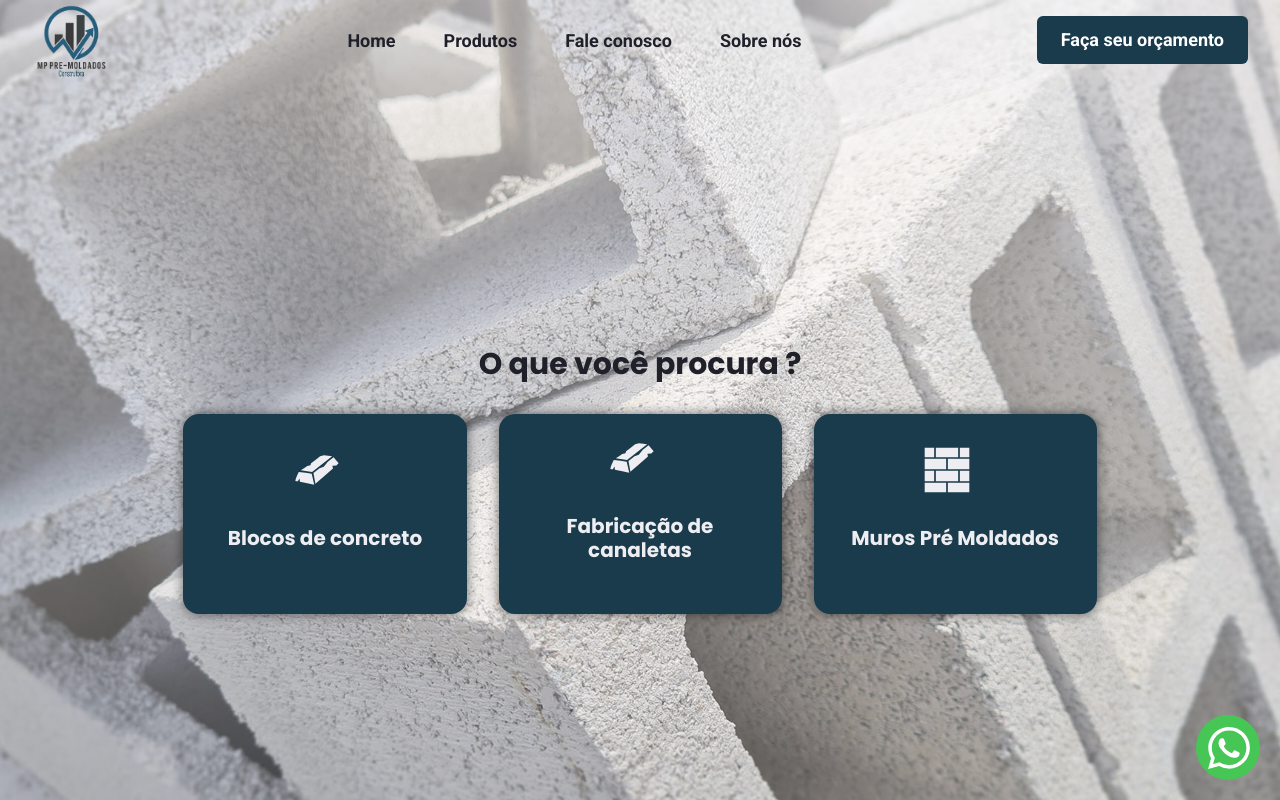
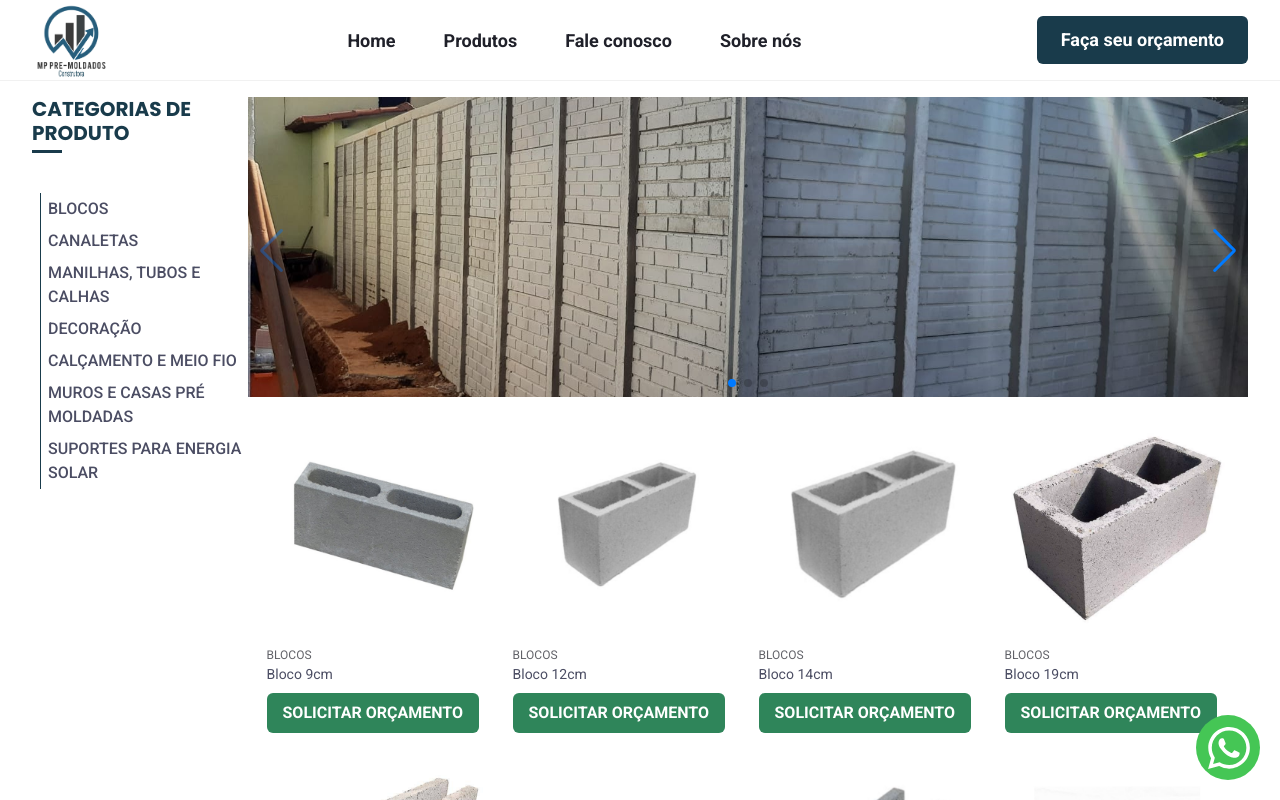
Before and after one commit to pedromiiguel/lp-pre-moldados, a Next.js app: page / in a window 1280 px wide. Shown: the top 800 px of the page. Built offline with nearby package versions, Linux system fonts and the light colour scheme.

Commit message:
feat: created new section with filter product filter

```diff
--- a/src/components/Sections/SectionBanner/index.tsx
+++ b/src/components/Sections/SectionBanner/index.tsx
@@ -1,82 +1,154 @@
-import { Box, Flex, Heading, Icon } from '@chakra-ui/react';
-import Link from 'next/link';
+import { Box, Button, Flex, Grid, Stack, Text } from '@chakra-ui/react';
+import { Swiper, SwiperSlide } from 'swiper/react';
 import React from 'react';
+import Aside from '../../Aside';
 import Container from '../../Container';
 import { Navbar } from '../../Navbar';
-import content from './content';
+import { Navigation, Pagination } from 'swiper';
+
+import { products } from '../../Carousel/produts';
+import Image from 'next/image';
+import { useRouter } from 'next/router';
+
+type Categories = {
+  [key in string]: string;
+};
+
+const categories: Categories = {
+  bloco: 'Blocos',
+  canaleta: 'Canaletas',
+  muro: 'Muros e Casas Pré-moldadas',
+  manilha: 'Manilhas, Tubos e Calhas',
+  calcamento: 'Calçamento e Meio fio',
+  decoracao: 'Decoração',
+  suporte: 'Suportes para energia solar',
+};
 
 export const SectionBanner = () => {
+  const { query } = useRouter();
+
+  const filterProducts = products.filter(
+    (product) => product.category === query.category
+  );
+
+  const data = !!filterProducts.length ? filterProducts : products.slice(1, 9);
+
   return (
-    <Box
-      as="section"
-      width="100%"
-      height={['100%', '100%', '100vh', '100vh']}
-      sx={{
-        background:
-          'linear-gradient(#fffbfb92, #dad5d547), url(banner.jpg) no-repeat',
-        backgroundSize: 'cover',
-        backgroundAttachment: 'fixed',
-        backgroundPosition: 'center',
-      }}
-    >
-      <Navbar />
-      <Container height="100%">
-        <Flex
-          height="100%"
-          flexDirection="column"
-          alignItems="center"
-          justifyContent="center"
-        >
-          <Heading fontSize={['2xl', '3xl']} mt={8}>
-            O que você procura ?
-          </Heading>
-          <Flex
-            my={8}
-            align="center"
-            justifyContent="center"
-            gap={8}
-            flexDirection={['column', 'column', 'row']}
-          >
-            {content.cards.map((service) => (
-              <Link href={service.href} passHref key={service.name}>
-                <Flex
-                  borderRadius="16px"
-                  align="center"
-                  justifyContent="center"
-                  flexDirection="column"
-                  bg="blue.900"
-                  color="gray.50"
-                  width="100%"
-                  height="200px"
-                  p={8}
-                  sx={{
-                    boxShadow: '0px 0px 12px rgba(0, 0, 0, 0.555)',
-                  }}
-                  transition="transform .3s"
-                  cursor="pointer"
-                  as="a"
-                  _hover={{
-                    filter: 'brightness(0.9)',
-                  }}
+    <>
+      <Navbar backgroundColor="transparent" isBorderBottom />
+      <Container height="100%" width="100%" mt={4}>
+        <Flex flexDirection={['column', 'column', 'column', 'row']}>
+          <Aside quantity={data.length} />
+          <Box flexDirection="column">
+            <Box
+              maxWidth={1000}
+              maxHeight={300}
+              width="100%"
+              height="100%"
+              overflow="hidden"
+            >
+              <Swiper
+                slidesPerView={1}
+                slidesPerGroup={1}
+                pagination={{
+                  clickable: true,
+                }}
+                navigation={true}
+                loop={false}
+                loopFillGroupWithBlank={true}
+                modules={[Pagination, Navigation]}
+                className="mySwiper"
+              >
+                <SwiperSlide>
+                  <Image
+                    src="/home/muro.jpg"
+                    alt="Muro de concreto"
+                    width={1000}
+                    height={300}
+                    objectFit="cover"
+                  />
+                </SwiperSlide>
+                <SwiperSlide>
+                  <Image
+                    src="/home/blocos.jpg"
+                    alt="Muro de concreto"
+                    width={1000}
+                    height={300}
+                    objectFit="cover"
+                  />
+                </SwiperSlide>
+                <SwiperSlide>
+                  <Image
+                    src="/home/teste.jpg"
+                    alt="Muro de concreto"
+                    width={1000}
+                    height={300}
+                    objectFit="cover"
+                  />
+                </SwiperSlide>
+              </Swiper>
+            </Box>
+            <Grid
+              gridTemplateColumns={[
+                '1fr',
+                'repeat(2,1fr)',
+                'repeat(3,1fr)',
+                'repeat(4,1fr)',
+              ]}
+              columnGap="4"
+              rowGap={6}
+              flex="1"
+              padding={4}
+              justifyItems="center"
+            >
+              {data.map((product, index) => (
+                <Stack
+                  direction="column"
+                  align="flex-start"
+                  justify="space-between"
+                  spacing={2}
+                  key={index}
                 >
-                  <Icon
-                    mr="4"
-                    fontSize="48"
-                    _groupHover={{
-                      color: 'white',
+                  <Image
+                    src={product.image}
+                    alt={product.name}
+                    width="225"
+                    height="225"
+                    objectFit="contain"
+                  />
+                  <Box>
+                    <Text fontSize="xs" textTransform="uppercase" opacity={0.7}>
+                      {categories[product.category]}
+                    </Text>
+                    <Text fontSize="sm" color="gray.600">
+                      {product.name}
+                    </Text>
+                  </Box>
+
+                  <Button
+                    as="a"
+                    aria-label="Open Whatsapp"
+                    target="_blank"
+                    href={`https://api.whatsapp.com/send?phone=5561994642112`}
+                    textTransform="uppercase"
+                    rounded="md"
+                    background="green.600"
+                    color="white"
+                    _hover={{
+                      background: 'green.700',
                     }}
-                    as={service.icon}
-                  />
-
-                  <Heading textAlign="center" size="md" my={8}>
-                    {service.name}
-                  </Heading>
-                </Flex>
-              </Link>
-            ))}
-          </Flex>
+                    _active={{
+                      background: 'green.700',
+                    }}
+                  >
+                    Solicitar orçamento
+                  </Button>
+                </Stack>
+              ))}
+            </Grid>
+          </Box>
         </Flex>
       </Container>
-    </Box>
+    </>
   );
 };
```
Also changed, not shown: 1 other file (tests, documents, lock files or other folders).
